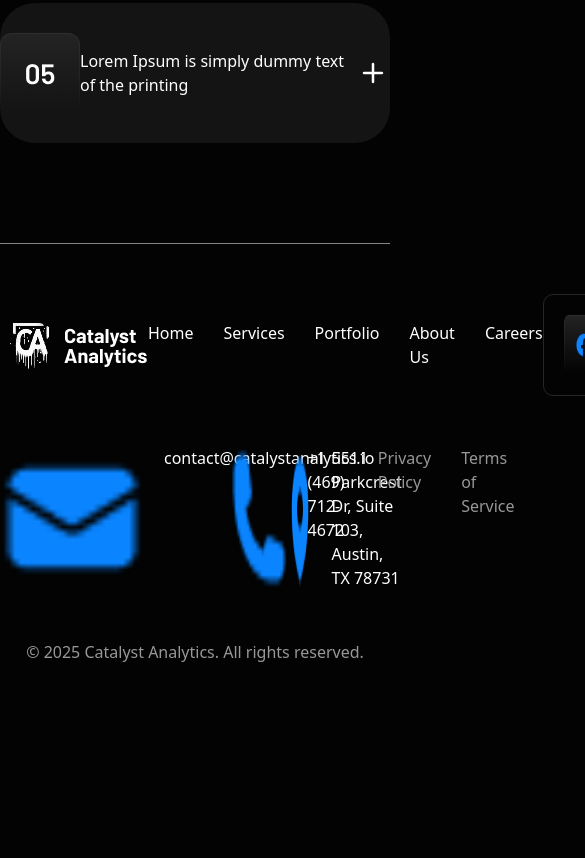
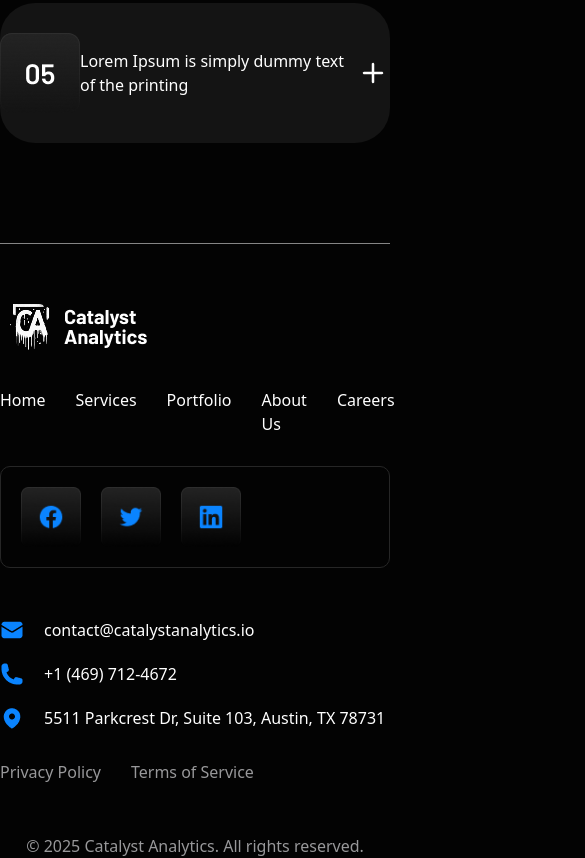
Before and after one commit to Firdavszoda/exam3, a website: page src/home.html in a window 390 px wide. Shown: the part 4788-5646 px from the top of the page, 585 px wide, since content can reach past the window. Before the commit the page ends 5452 px from the top, so only its background shows below. Drawn offline with nearby package versions, Linux system fonts and the light colour scheme; files that its build step writes are made by us from their sources.

Commit message:
footer2 in home

```diff
--- a/src/home.html
+++ b/src/home.html
@@ -121,38 +121,38 @@
     <footer class=" mt-[100px] pt-[50px]  " style="border-top: 1px solid #858585;">
         <div class="max-w-[1200px] m-auto">
 
-            <section class="flex items-center justify-between">
+            <section class="lg:flex items-center justify-between">
                 <img src="./Logo.png" alt="">
-                <div class="flex gap-[30px]">
+                <div class="flex gap-[30px] mt-[30px] lg:mt-[0px]">
                     <p>Home</p>
                     <p>Services</p>
                     <p>Portfolio</p>
                     <p>About Us</p>
                 <p>Careers</p>
             </div>
-            <div class="flex items-center gap-[20px] border-solid border-[1px] border-[#262626] p-[20px] rounded-[10px]">
+            <div class="flex items-center gap-[20px] border-solid border-[1px] border-[#262626] p-[20px] rounded-[10px] mt-[30px] lg:mt-[0px]">
                 <img class="w-[60px] h-[60px]" src="./Button.png" alt="">
                 <img class="w-[60px] h-[60px]" src="./Button (1).png" alt="">
                 <img class="w-[60px] h-[60px]" src="./Button (2).png" alt="">
             </div>
         </section>
-        <section class="flex justify-between mt-[50px]">
+        <section class="lg:flex justify-between mt-[50px]">
             <div class="flex gap-[20px]">
                 <img src="./Icon (2).png" alt="">
                 <p>contact@catalystanalytics.io</p>
             </div>
 
-            <div class="flex gap-[20px]">
+            <div class="flex gap-[20px] mt-[20px] lg:mt-[0px]">
                 <img src="./Icon (3).png" alt="">
                 <p>+1 (469) 712-4672</p>
             </div>
 
-            <div class="flex gap-[20px]">
+            <div class="flex gap-[20px] mt-[20px] lg:mt-[0px]">
                 <img src="./Icon (4).png" alt="">
                 <p>5511 Parkcrest Dr, Suite 103, Austin, TX 78731</p>
             </div>
 
-            <div class="flex gap-[30px]">
+            <div class="flex gap-[30px] mt-[30px] lg:mt-[0px]">
                 <p class="text-[#98989A]">Privacy Policy</p>
                 <p class="text-[#98989A]">Terms of Service</p>
             </div>
```
